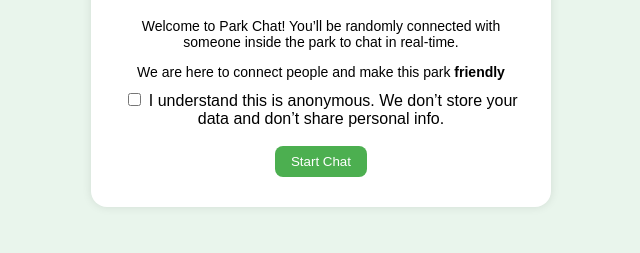
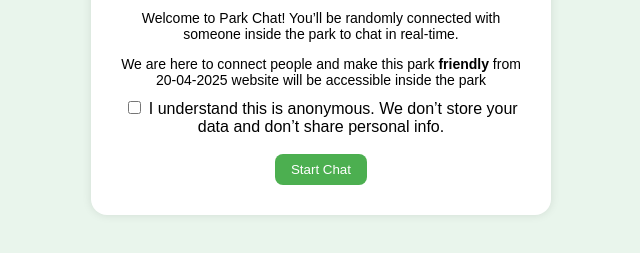
Before and after one commit to tellinaveen/park-chat, a plain HTML site: page index.html in a window 1280 px wide. Shown: the part 343-596 px from the top of the page, without its empty margins (319-959 px from the left). Drawn offline with nearby package versions, Linux system fonts and the light colour scheme.

Commit message:
Update index.html

```diff
--- a/index.html
+++ b/index.html
@@ -16,7 +16,7 @@
         <!-- Intro Screen -->
         <div id="intro">
             <p>Welcome to Park Chat! You’ll be randomly connected with someone inside the park to chat in real-time.</p>
-            <p>We are here to connect people and make this park <b>friendly</b></p>
+            <p>We are here to connect people and make this park <b>friendly</b> from 20-04-2025 website will be accessible inside the park</p>
             <label>
                 <input type="checkbox" id="privacyCheck" />
                 I understand this is anonymous. We don’t store your data and  don’t share personal info.
```
